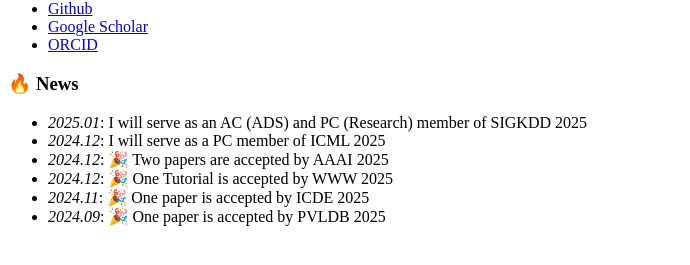
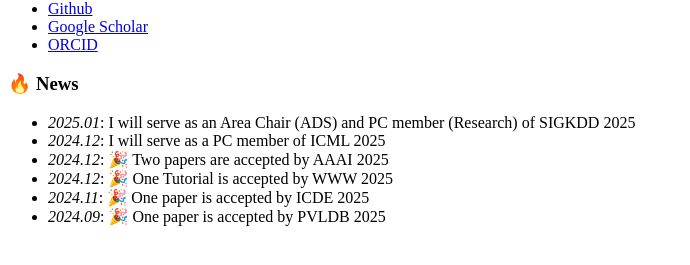
Before and after one commit to MiaoHaoSunny/MiaoHaoSunny.github.io, a Jekyll site: the page built from _pages/includes/news.md, in a window 1280 px wide. Shown: the part 383-648 px from the top of the page, without its empty margins (0-690 px from the left). Built offline with Jekyll 4.4.1, drawn with Linux system fonts in a browser that asks for light colours; our own code applies the rules of GitHub Pages for plain Markdown files.

Commit message:
Update news.md

```diff
--- a/_pages/includes/news.md
+++ b/_pages/includes/news.md
@@ -1,5 +1,5 @@
 # 🔥 News
-- *2025.01*: I will serve as an AC (ADS) and PC (Research) member of SIGKDD 2025
+- *2025.01*: I will serve as an Area Chair (ADS) and PC member (Research) of SIGKDD 2025
 - *2024.12*: I will serve as a PC member of ICML 2025
 - *2024.12*: 🎉 Two papers are accepted by AAAI 2025
 - *2024.12*: 🎉 One Tutorial is accepted by WWW 2025
```
